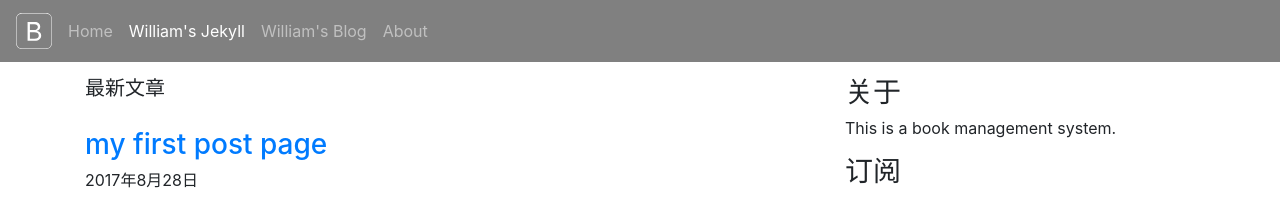
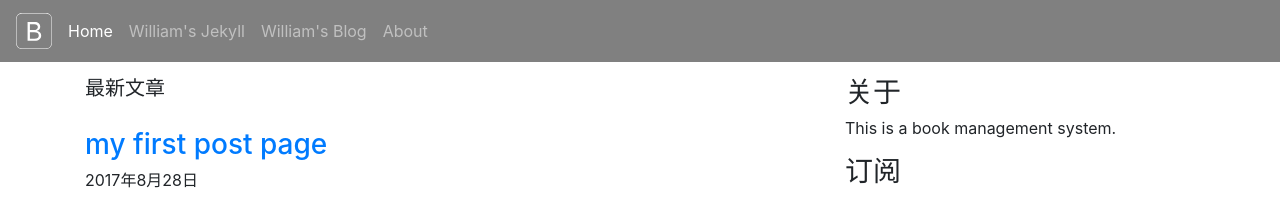
Before and after one commit to zzunstu/Test, a Jekyll site: the page built from index.html, in a window 1280 px wide. Shown: the top 197 px of the page. Built offline with Jekyll 4.4.1, drawn with Linux system fonts in a browser that asks for light colours.

Commit message:
Update navigation.html

```diff
--- a/_includes/navigation.html
+++ b/_includes/navigation.html
@@ -12,16 +12,16 @@
     <div class="navbar-nav-scroll">
         <ul class="navbar-nav bd-navbar-nav flex-row">
             <li class="nav-item">
-                <a class="nav-link " href="{{site.baseurl}}">Home</a>
+                <a class="nav-link active" href="{{site.baseurl}}">Home</a>
             </li>
             <li class="nav-item">
-                <a class="nav-link active" href="https://haoguanjun.github.io/jekyll/" target="_blank">William's Jekyll</a>
+                <a class="nav-link" href="https://haoguanjun.github.io/jekyll/" target="_blank">William's Jekyll</a>
             </li>
             <li class="nav-item">
                 <a class="nav-link " href="http://haogj.cnblogs.com/" target="_blank">William's Blog</a>
             </li>
             <li class="nav-item">
-                <a class="nav-link" href="{{"first-post" | prepend: site.baseurl}}" target="_blank" rel="noopener">About</a>
+                <a class="nav-link" href="{{"/first-post" | prepend: site.baseurl}}" target="_blank" rel="noopener">About</a>
             </li>
         </ul>
     </div>
```
